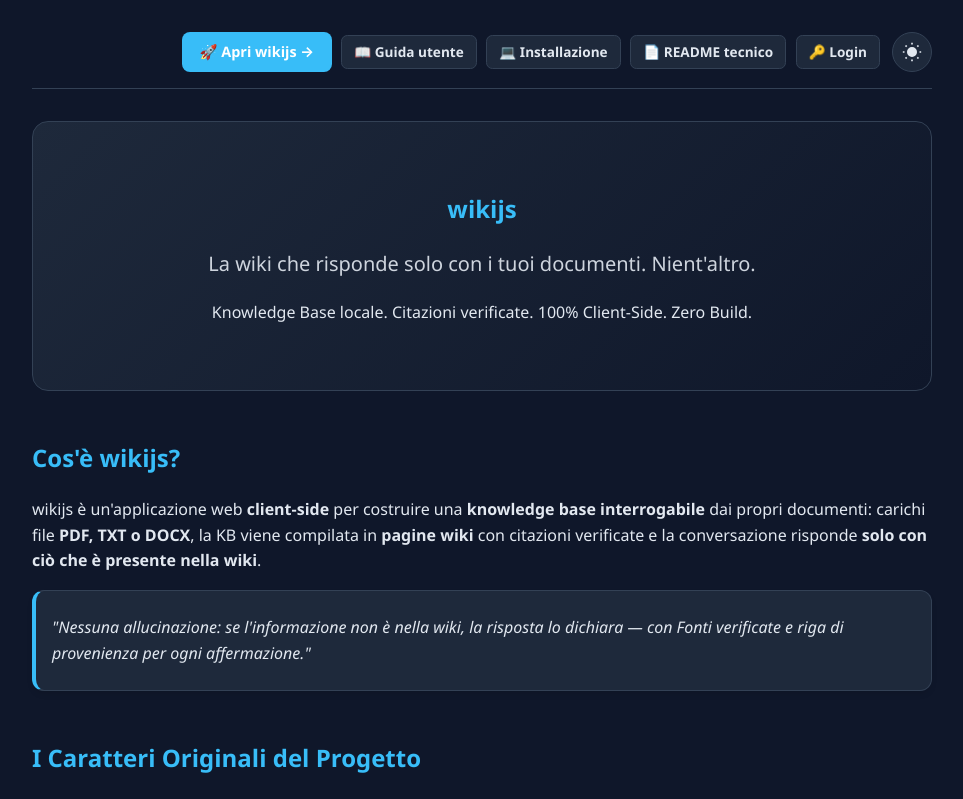
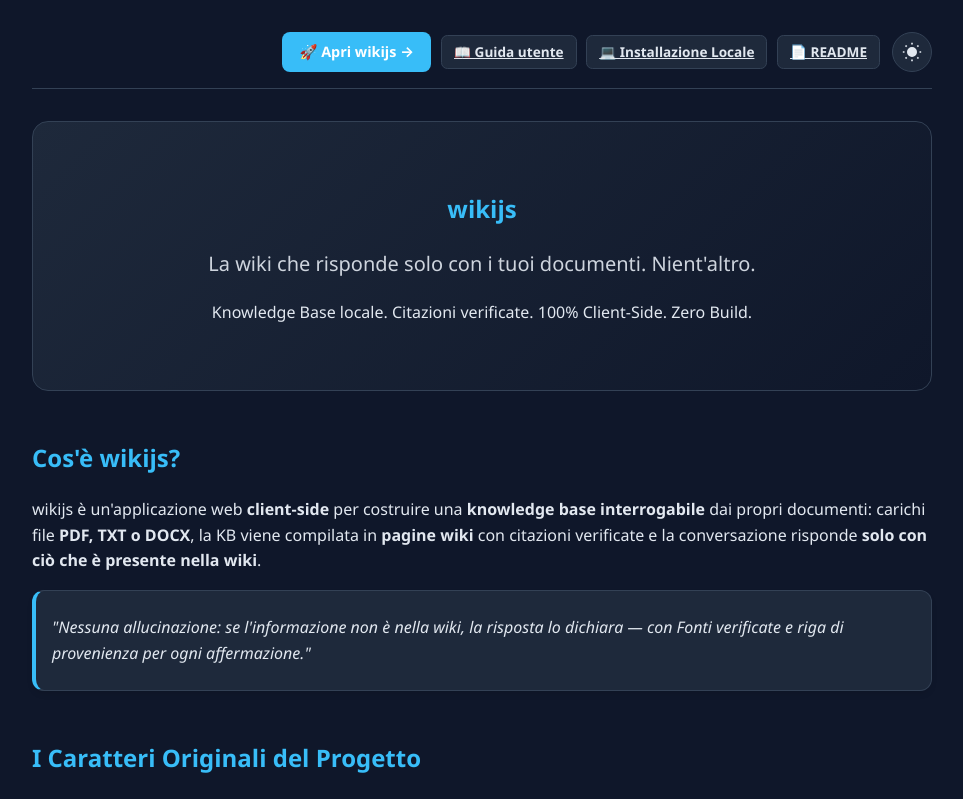
Before and after one commit to gmaterni/wikijs, a plain HTML site: page static/wikijs.html in a window 1280 px wide. Shown: the top 799 px of the page, without its empty margins (158-1121 px from the left). Drawn offline with Linux system fonts and the light colour scheme.

Commit message:
27-09-26 (00:46)

```diff
--- a/static/wikijs.html
+++ b/static/wikijs.html
@@ -237,7 +237,6 @@
             border: 1px solid var(--border-color);
             background: var(--secondary-bg);
             color: var(--text-color) !important;
-            text-decoration: none;
             white-space: nowrap;
         }
 
@@ -295,9 +294,8 @@
                 <div class="secondary-links">
                     <a href="index.html" class="btn-launch-small">🚀 Apri wikijs →</a>
                     <a href="guida.html" class="readme-link">📖 Guida utente</a>
-                    <a href="installazione.html" class="install-link">💻 Installazione</a>
-                    <a href="readme.html" class="readme-link">📄 README tecnico</a>
-                    <a href="login.html" class="install-link">🔑 Login</a>
+                    <a href="installazione.html" class="install-link">💻 Installazione Locale</a>
+                    <a href="readme.html" class="readme-link">📄 README</a>
                 </div>
                 <button class="theme-toggle" id="theme-btn" title="Cambia Tema">
                     <svg class="icon icon-sun" viewBox="0 0 24 24" fill="none" stroke="currentColor" stroke-width="2">
```
